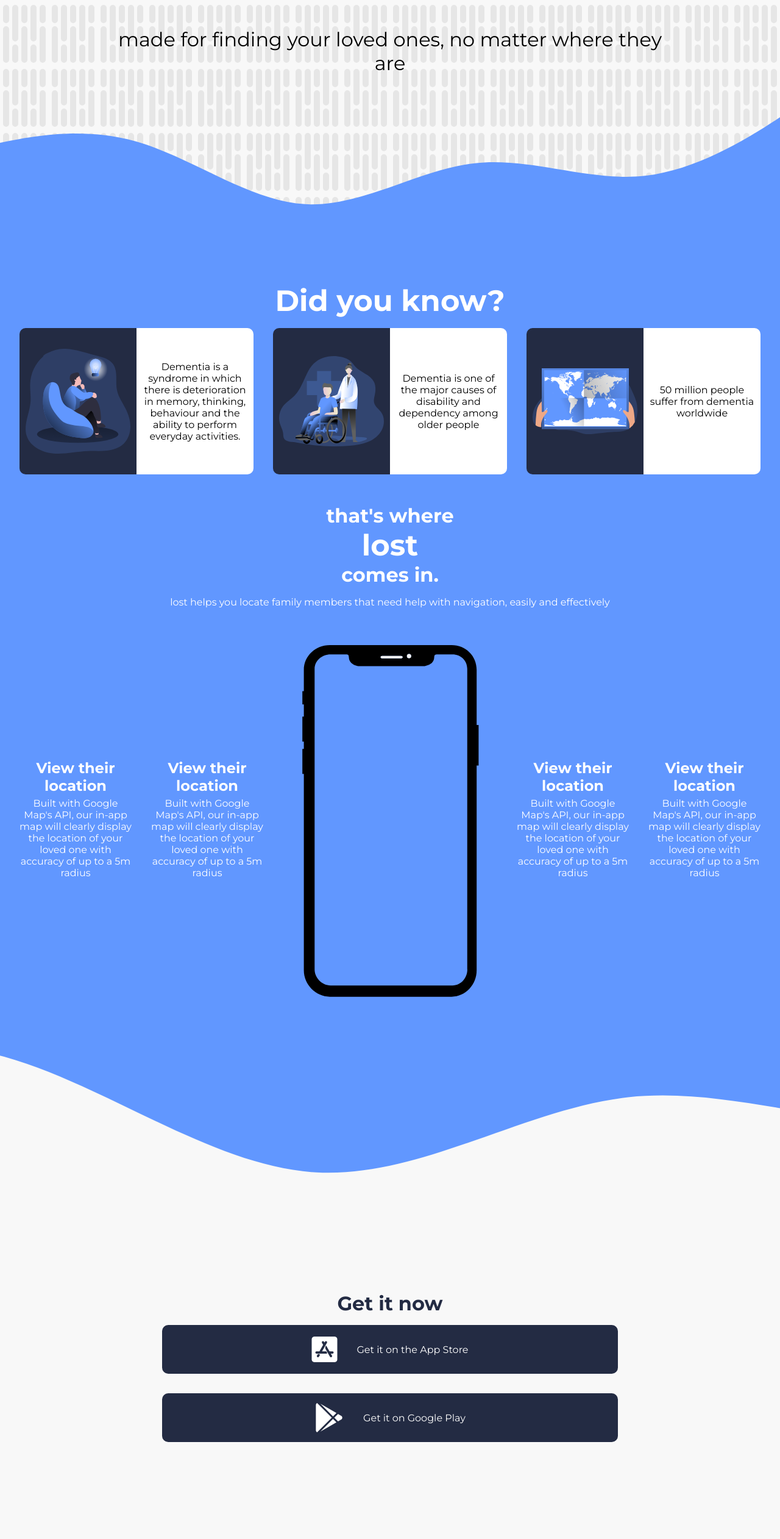
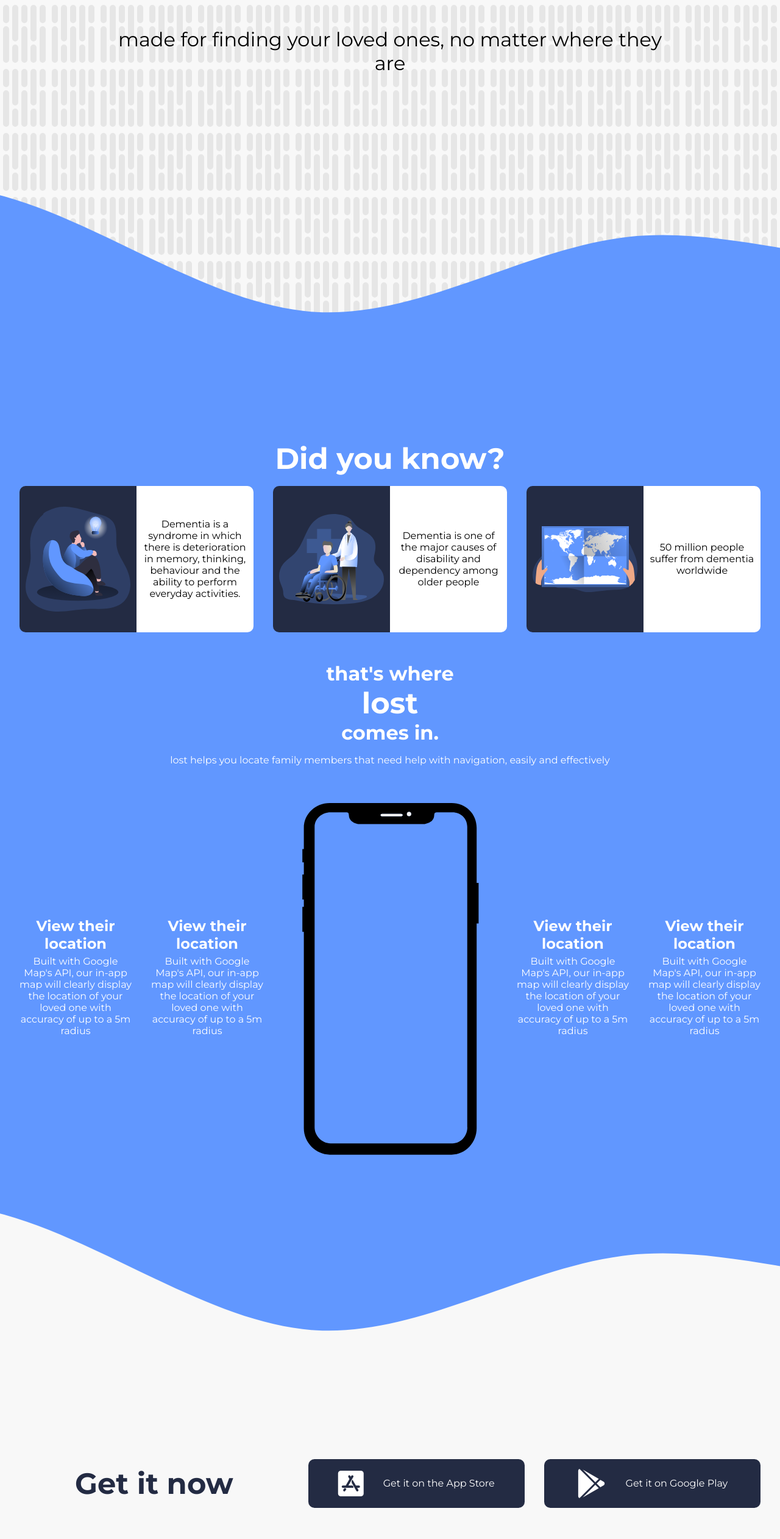
Before and after one commit to exponential-inc/lostapp.github.io, a React (Create React App) app: page / in a window 1280 px wide. Shown: the part 207-2731 px from the top of the page at 61% size. Built offline with nearby package versions, Linux system fonts and the light colour scheme.

Commit message:
Add Desktop Get It page

```diff
--- a/src/components/GetIt.js
+++ b/src/components/GetIt.js
@@ -1,11 +1,22 @@
 import React, {Component} from 'react';
 
 export class GetIt extends Component {
+	desktopStyles = ['row', '3rem', '-20vh'];
+
+	mobileStyles = ['column', '2rem', '0'];
+	responsiveStyles = (idNum) => {
+		if (this.props.isDesktop === true) {
+			return this.desktopStyles[idNum];
+		} else {
+			return this.mobileStyles[idNum];
+		}
+	};
 	render() {
 		return (
 			<div id='get-it-container'>
 				<section className='get-it-content'>
-					<h2 id='get-it-header' data-aos='fade-up' data-aos-duration='750'>
+					<section className='get-it-btns' style={{flexDirection: this.responsiveStyles(0)}}>
+						<h2 id='get-it-header' data-aos='fade-up' data-aos-duration='750' style={{fontSize: this.responsiveStyles(1)}}>
 							Get it now
 						</h2>
 						<div className='get-btn' data-aos='fade-up' data-aos-duration='950'>
@@ -16,7 +27,8 @@ export class GetIt extends Component {
 							<i className='fab fa-google-play'></i>
 							<p className='get-btn-text'>Get it on Google Play</p>
 						</div>
-					<svg xmlns='http://www.w3.org/2000/svg' viewBox='0 0 1440 320' className='wave' id='wave1'>
+					</section>
+					<svg xmlns='http://www.w3.org/2000/svg' viewBox='0 0 1440 320' className='wave' id='wave1' style={{marginTop: this.responsiveStyles(2)}}>
 						<path
 							fill='#6197ff'
 							fill-opacity='1'
--- a/src/components/HomePage.js
+++ b/src/components/HomePage.js
@@ -1,9 +1,9 @@
 import React, {Component} from 'react';
 
 export class HomePage extends Component {
-	desktopStyles = ['8rem', '2rem', 'none'];
+	desktopStyles = ['8rem', '2rem'];
 
-	mobileStyles = ['5rem', '1rem', 'wavey 15s linear infinite'];
+	mobileStyles = ['5rem', '1rem'];
 	responsiveStyles = (idNum) => {
 		if (this.props.isDesktop === true) {
 			return this.desktopStyles[idNum];
@@ -22,7 +22,7 @@ export class HomePage extends Component {
 					<p id='lost-text' data-aos='fade-down' data-aos-duration='1500' data-aos-delay='750' style={{fontSize: this.responsiveStyles(1)}}>
 						made for finding your loved ones, no matter where they are
 					</p>
-					<svg xmlns='http://www.w3.org/2000/svg' viewBox='0 0 1440 320' className='wave' id='wave1' style={{animation: this.responsiveStyles(2)}}>
+					<svg xmlns='http://www.w3.org/2000/svg' viewBox='0 0 1440 320' className='wave' id='wave1' style={{}}>
 						<path
 							fill='#6197ff'
 							fill-opacity='1'
--- a/src/scss/_getIt.scss
+++ b/src/scss/_getIt.scss
@@ -16,6 +16,13 @@
 		align-items: center;
 		overflow: hidden;
 
+		.get-it-btns {
+			width: 100%;
+			display: flex;
+			flex-direction: column;
+			justify-content: flex-start;
+			align-items: center;
+		}
 		.wave {
 			width: 200vw;
 			margin-top: auto;
--- a/src/scss/_homePage.scss
+++ b/src/scss/_homePage.scss
@@ -1,7 +1,7 @@
 @import 'config';
 
 #landing {
-	height: 80vh;
+	height: auto;
 	width: 100vw;
 	display: flex;
 	flex-direction: column;
```
Also changed, not shown: src/css/App.css, 1 other file (tests, documents, lock files or other folders). Lines whose indentation alone changed are shown as unchanged.
